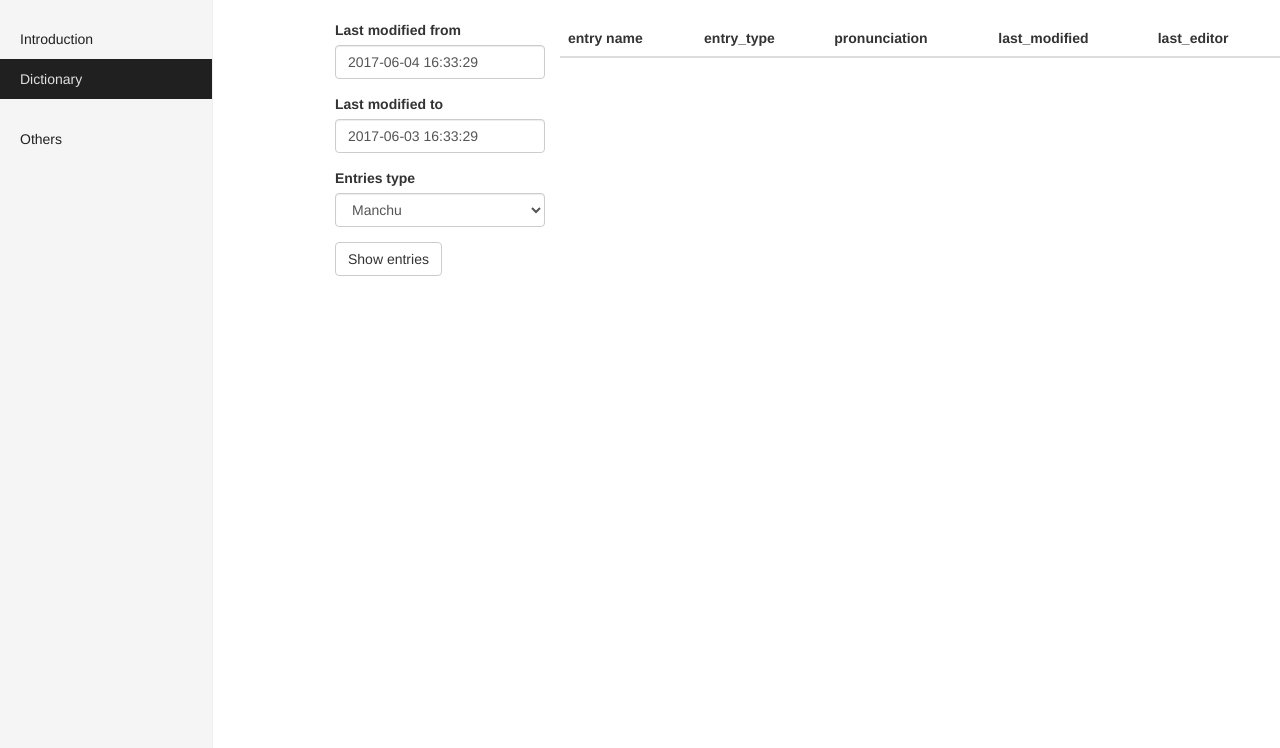
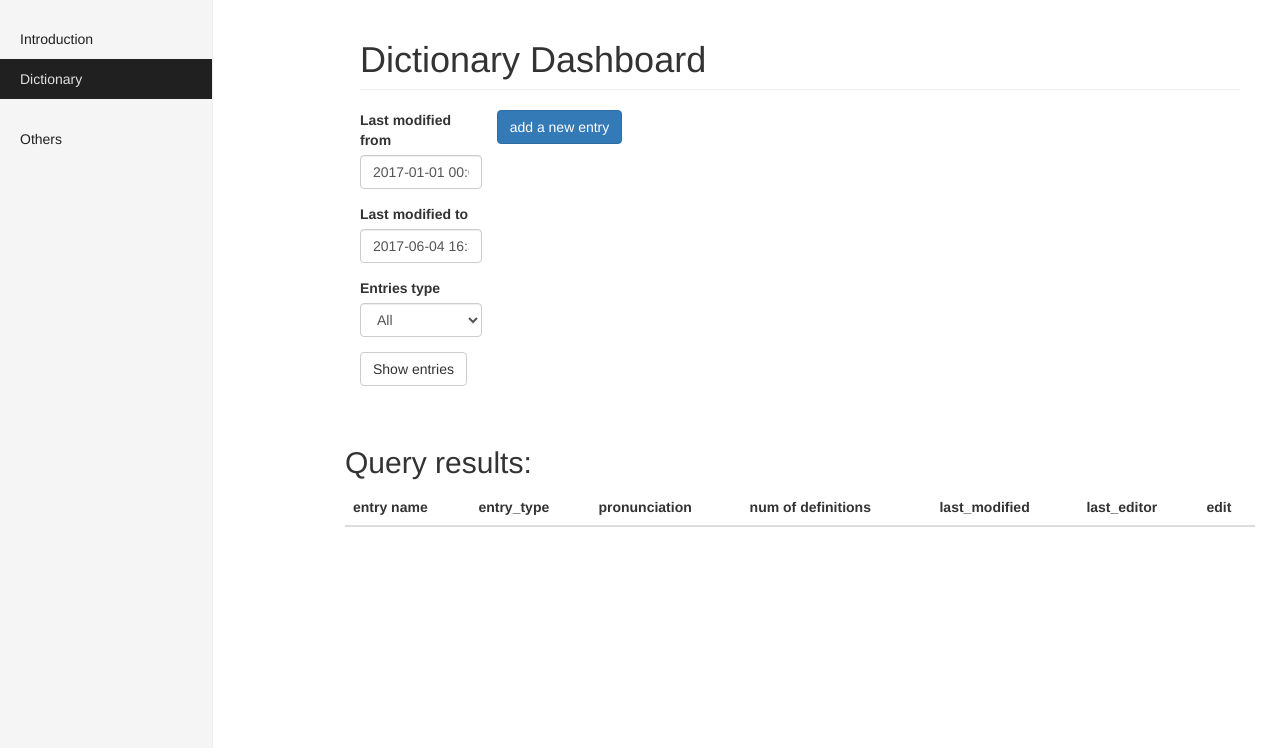
Before and after one commit to StarlingNiohuru/gasha, a Flask app: page /dictionary in a window 1280 px wide. Shown: the part 52-800 px from the top of the page. Run offline with Flask 2, Linux system fonts and the light colour scheme; the visitor is signed in with stand-in values (Sample User, id 1); data comes from the database, SQL or seed files in the repository; data that the repository does not hold is empty; some libraries are stand-ins or nearby versions.

Commit message:
dictionary query extend

```diff
--- a/app/main/forms.py
+++ b/app/main/forms.py
@@ -1,4 +1,4 @@
-from datetime import datetime, timedelta
+from datetime import datetime
 
 from flask_wtf import FlaskForm
 from wtforms import DateTimeField, SelectField, SubmitField
@@ -6,7 +6,7 @@ from config import ENTRY_TYPE_CHOICE
 
 
 class ShowEntriesForm(FlaskForm):
-    last_modified_from = DateTimeField("Last modified from", default=datetime.now())
-    last_modified_to = DateTimeField("Last modified to", default=datetime.now() - timedelta(days=1))
-    entry_type = SelectField("Entries type", choices=list(ENTRY_TYPE_CHOICE), default=0)
+    last_modified_from = DateTimeField("Last modified from", default=datetime(2017, 1, 1))
+    last_modified_to = DateTimeField("Last modified to", default=datetime.now())
+    entry_type = SelectField("Entries type", choices=[(-2, 'All')] + list(ENTRY_TYPE_CHOICE), default=-2)
     submit = SubmitField('Show entries')
--- a/app/main/models.py
+++ b/app/main/models.py
@@ -53,7 +53,7 @@ class Entry(db_mongo.Document):
     last_modified = db_mongo.DateTimeField()
     last_editor = db_mongo.StringField(default='admin')
     entry_name = db_mongo.StringField(unique=True, required=True)
-    entry_type = db_mongo.IntField(choices=ENTRY_TYPE_CHOICE, default=MAIN_LANGUAGE)
+    entry_type = db_mongo.IntField(choices=ENTRY_TYPE_CHOICE, default=0)
     pronunciation = db_mongo.StringField()
     related_entries = db_mongo.ListField(db_mongo.StringField(), default=[])
     remark = db_mongo.EmbeddedDocumentField(Remark)
--- a/app/main/views.py
+++ b/app/main/views.py
@@ -1,10 +1,10 @@
-from flask import render_template, url_for, request
+from flask import render_template, url_for
 from flask_login import login_required, current_user
 from werkzeug.utils import redirect
 
 from app.main.forms import ShowEntriesForm
 from app.main.models import Entry
-from config import MAIN_LANGUAGE
+from config import ENTRY_TYPE_CHOICE
 from . import main
 
 
@@ -21,7 +21,9 @@ def index():
 @login_required
 def dictionary():
     form = ShowEntriesForm()
+    entry_type_list = [int(x[0]) for x in ENTRY_TYPE_CHOICE] if form.entry_type.data == '-2' else [
+        int(form.entry_type.data)]
     query = Entry.objects.filter(last_modified__gte=form.last_modified_from.data,
                                  last_modified__lte=form.last_modified_to.data,
-                                 entry_type=form.entry_type.data)
-    return render_template('dictionary.html', form=form, query=query)
+                                 entry_type__in=entry_type_list)
+    return render_template('dictionary.html', form=form, query=query, entry_type_dict=dict(ENTRY_TYPE_CHOICE))
--- a/app/static/styles.css
+++ b/app/static/styles.css
@@ -149,3 +149,20 @@ div.flask-pagedown-preview h3 {
   color: #e0e0e0;
   background-color: #202020;
 }
+
+/*
+ * Main content
+ */
+
+.main {
+  padding: 20px;
+}
+@media (min-width: 768px) {
+  .main {
+    padding-right: 40px;
+    padding-left: 40px;
+  }
+}
+.main .page-header {
+  margin-top: 0;
+}
--- a/app/templates/dictionary.html
+++ b/app/templates/dictionary.html
@@ -1,6 +1,8 @@
 {% extends "base.html" %}
 {% import "bootstrap/wtf.html" as wtf %}
 {% block content %}
+<div class="container-fluid">
+    <div class="row">
         <div class="col-sm-3 col-md-2 sidebar">
             <ul class="nav nav-sidebar">
                 <li><a href="{{ url_for('main.index') }}">Introduction</a></li>
@@ -11,33 +13,49 @@
             </ul>
         </div>
         <div class="col-md-offset-3 main">
-    <div class="col-md-3">
+            <h1 class="page-header">Dictionary Dashboard</h1>
+            <div class="row">
+                <div class="col-md-2" id="show-entries-form">
                     {{ wtf.quick_form(form) }}
                     <br>
                 </div>
-    <div class="table-responsive">
+                <button type="button" class="btn btn-primary">add a new entry</button>
+            </div>
+            <br>
+            <div class="row">
+                <h2 class="sub-header">Query results:</h2>
+                <div class="table-responsive" id="entries-table">
                     <table class="table table-striped">
                         <thead>
                         <tr>
                             <th>entry name</th>
                             <th>entry_type</th>
                             <th>pronunciation</th>
+                            <th>num of definitions</th>
                             <th>last_modified</th>
                             <th>last_editor</th>
+                            <th>edit</th>
                         <tr>
                         </thead>
                         <tbody>
                         {% for entry in query %}
                         <tr>
                             <td>{{ entry.entry_name }}</td>
-                <td>{{ entry.entry_type }}</td>
+                            <td>{{ entry_type_dict[entry.entry_type] }}</td>
                             <td>{{ entry.pronunciation }}</td>
+                            <td>{{ entry.definition|length }}</td>
                             <td>{{ entry.last_modified }}</td>
                             <td>{{ entry.last_editor }}</td>
+                            <td>
+                                <button type="button" class="btn btn-primary">Edit</button>
+                            </td>
                         </tr>
                         {% endfor %}
                         </tbody>
                     </table>
                 </div>
             </div>
+        </div>
+    </div>
+</div>
 {% endblock content %}
```
Lines whose indentation alone changed are shown as unchanged.
